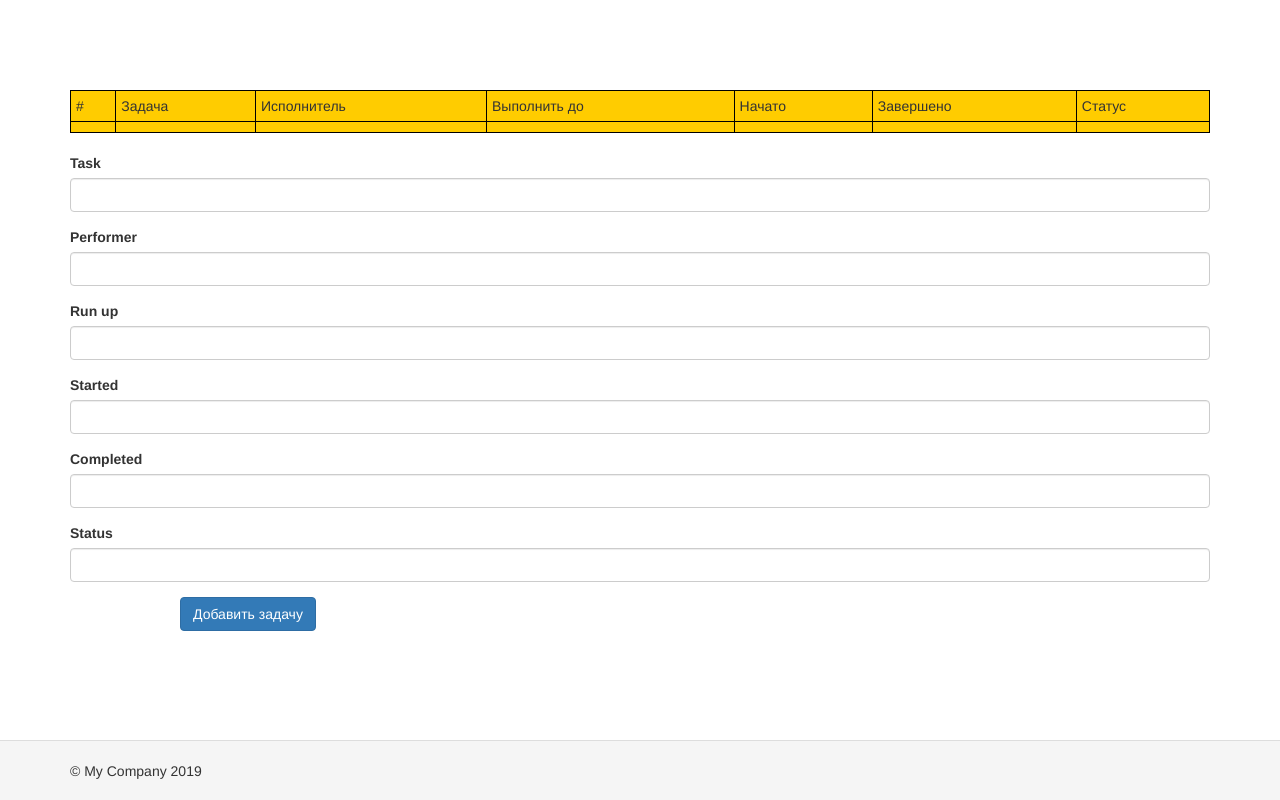
After one commit to ConLev/Yii, a Yii app: template basic/views/tasks/tasks.php in a window 1280 px wide. The commit adds this page. Run offline with PHP 8.4 and a stand-in for Yii, Linux system fonts and the light colour scheme; the template is opened without the code that fills it, so the values that code supplies are empty; form fields are guessed from the names that the template uses; some libraries are stand-ins or nearby versions.

Commit message:
add_homework_1

```diff
--- a/basic/views/layouts/main.php
+++ b/basic/views/layouts/main.php
@@ -41,6 +41,7 @@ AppAsset::register($this);
             ['label' => 'Home', 'url' => ['/site/index']],
             ['label' => 'About', 'url' => ['/site/about']],
             ['label' => 'Contact', 'url' => ['/site/contact']],
+            ['label' => 'Tasks', 'url' => ['/tasks/tasks']],
             Yii::$app->user->isGuest ? (
                 ['label' => 'Login', 'url' => ['/site/login']]
             ) : (
--- /dev/null
+++ b/basic/views/tasks/tasks.php
@@ -0,0 +1,74 @@
+<?php
+
+use yii\bootstrap\ActiveForm;
+use yii\helpers\Html;
+
+$this->title = $model->title;
+$this->params['breadcrumbs'][] = $this->title;
+
+?>
+
+    <h1><?= $model->title ?></h1>
+    <p> <?= $model->content ?></p>
+
+    <style type="text/css">
+        TABLE {
+            width: 100%; /* Ширина таблицы */
+            border: 1px solid #399; /* Граница вокруг таблицы */
+            border-spacing: 7px 5px; /* Расстояние между границ */
+        }
+
+        TD {
+            background: #fc0; /* Цвет фона */
+            border: 1px solid #333; /* Граница вокруг ячеек */
+            padding: 5px; /* Поля в ячейках */
+        }
+    </style>
+
+    <div style="margin: 20px 0">
+        <table style="border: 1px solid black">
+            <tr style="border: 1px solid black">
+                <td style="border: 1px solid black">#</td>
+                <td style="border: 1px solid black">Задача</td>
+                <td style="border: 1px solid black">Исполнитель</td>
+                <td style="border: 1px solid black">Выполнить до</td>
+                <td style="border: 1px solid black">Начато</td>
+                <td style="border: 1px solid black">Завершено</td>
+                <td style="border: 1px solid black">Статус</td>
+            </tr>
+            <tr style="border: 1px solid black">
+                <td style="border: 1px solid black"><?= $model->id ?></td>
+                <td style="border: 1px solid black"><?= $model->task ?></td>
+                <td style="border: 1px solid black"><?= $model->performer ?></td>
+                <td style="border: 1px solid black"><?= $model->run_up ?></td>
+                <td style="border: 1px solid black"><?= $model->started ?></td>
+                <td style="border: 1px solid black"><?= $model->Completed ?></td>
+                <td style="border: 1px solid black"><?= $model->status ?></td>
+            </tr>
+        </table>
+    </div>
+
+<?php $form = ActiveForm::begin([
+    'id' => 'add-task',
+    'layout' => 'horizontal',
+    'fieldConfig' => [
+        'template' => "{label}\n<div class=\"col-lg-3\">{input}</div>\n<div class=\"col-lg-8\">{error}</div>",
+        'labelOptions' => ['class' => 'col-lg-1 control-label'],
+    ],
+]); ?>
+
+<?= $form->field($model, 'task')->textInput() ?>
+<?= $form->field($model, 'performer')->textInput() ?>
+<?= $form->field($model, 'run_up')->textInput() ?>
+<?= $form->field($model, 'started')->textInput() ?>
+<?= $form->field($model, 'Completed')->textInput() ?>
+<?= $form->field($model, 'status')->textInput() ?>
+
+    <div class="form-group">
+        <div class="col-lg-offset-1 col-lg-11">
+            <?= Html::submitButton('Добавить задачу', ['class' => 'btn btn-primary',
+                'name' => 'submit-button']) ?>
+        </div>
+    </div>
+
+<?php ActiveForm::end(); ?>
```
Also changed, not shown: basic/controllers/TasksController.php (added, +33 -0 lines), basic/models/Tasks.php (added, +26 -0 lines).
